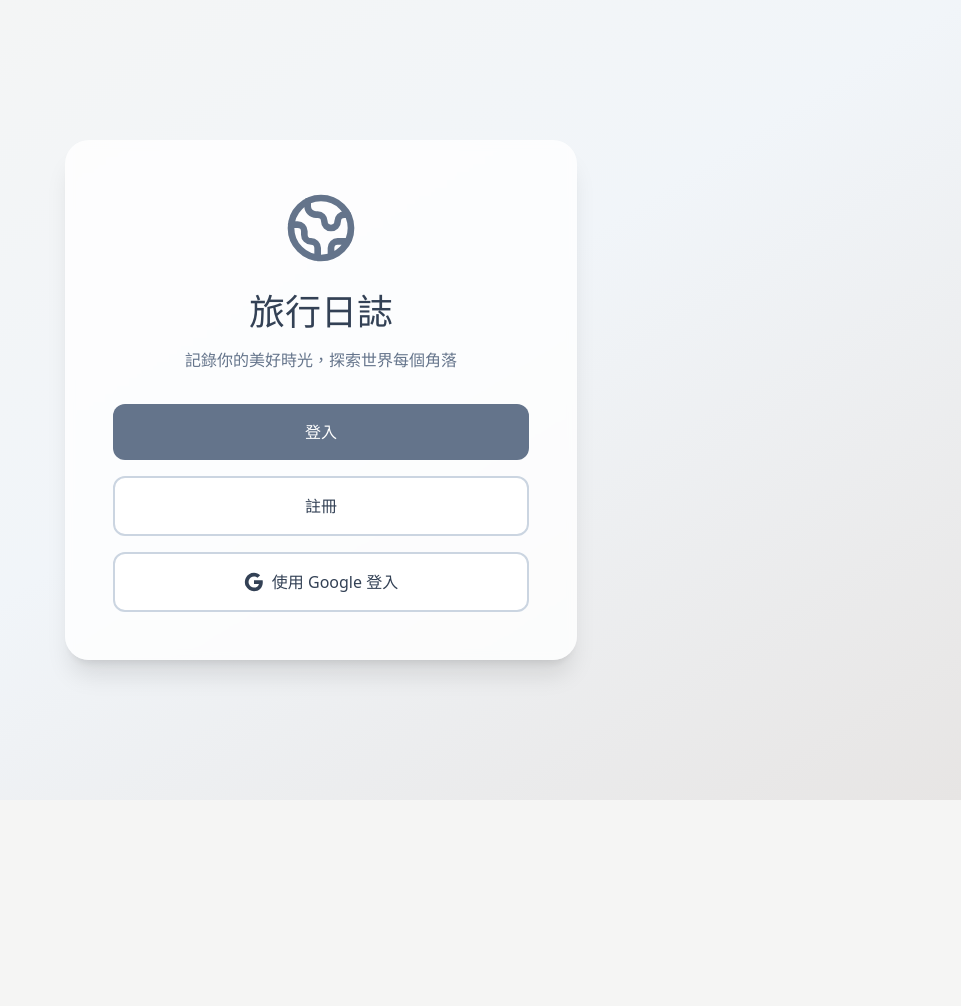
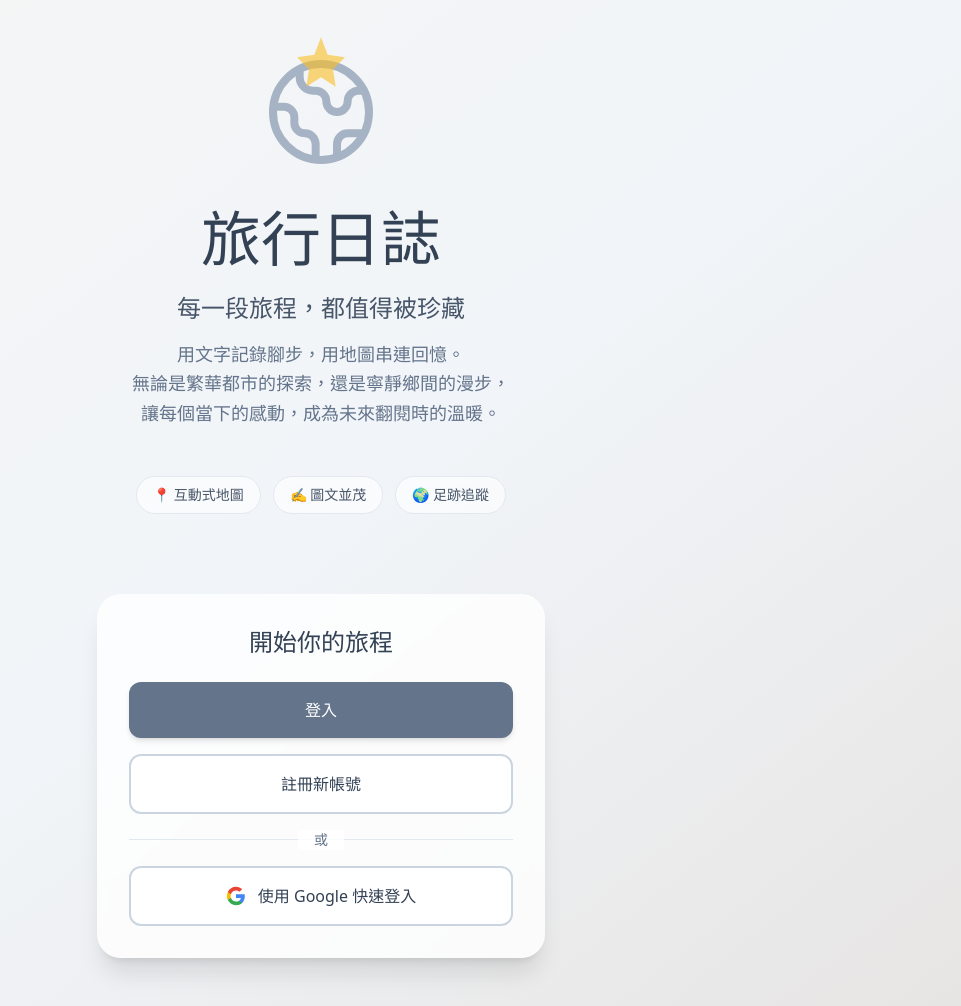
Before and after one commit to shane01526/Travel-Journal, a Flask app: page / in a window 1280 px wide. Shown: the whole page, without its empty margins (319-1280 px from the left). Before the commit the page ends 800 px from the top, so only its background shows below. Run offline with Flask 3, Linux system fonts and the light colour scheme; some libraries are stand-ins or nearby versions.

Commit message:
Update welcome.html

```diff
--- a/templates/welcome.html
+++ b/templates/welcome.html
@@ -6,30 +6,88 @@
     <title>歡迎 - 旅行日誌</title>
     <script src="https://cdn.tailwindcss.com"></script>
 </head>
-<body class="min-h-screen bg-gradient-to-br from-stone-100 via-slate-100 to-stone-200 flex items-center justify-center p-4">
-    <div class="bg-white/80 backdrop-blur-sm rounded-3xl shadow-xl p-12 w-full max-w-lg text-center">
-        <svg class="w-20 h-20 mx-auto mb-6 text-slate-500" fill="none" stroke="currentColor" viewBox="0 0 24 24">
-            <path stroke-linecap="round" stroke-linejoin="round" stroke-width="2" d="M3.055 11H5a2 2 0 012 2v1a2 2 0 002 2 2 2 0 012 2v2.945M8 3.935V5.5A2.5 2.5 0 0010.5 8h.5a2 2 0 012 2 2 2 0 104 0 2 2 0 012-2h1.064M15 20.488V18a2 2 0 012-2h3.064M21 12a9 9 0 11-18 0 9 9 0 0118 0z"/>
+<body class="min-h-screen bg-gradient-to-br from-stone-100 via-slate-100 to-stone-200">
+    <!-- 上半部：文藝宣傳區 -->
+    <div class="min-h-[60vh] flex items-center justify-center px-4 py-12">
+        <div class="max-w-4xl mx-auto text-center">
+            <!-- 裝飾性圖示 -->
+            <div class="relative mb-8">
+                <svg class="w-32 h-32 mx-auto text-slate-400 opacity-80" fill="none" stroke="currentColor" viewBox="0 0 24 24">
+                    <path stroke-linecap="round" stroke-linejoin="round" stroke-width="1.5" d="M3.055 11H5a2 2 0 012 2v1a2 2 0 002 2 2 2 0 012 2v2.945M8 3.935V5.5A2.5 2.5 0 0010.5 8h.5a2 2 0 012 2 2 2 0 104 0 2 2 0 012-2h1.064M15 20.488V18a2 2 0 012-2h3.064M21 12a9 9 0 11-18 0 9 9 0 0118 0z"/>
                 </svg>
-        <h1 class="text-4xl font-light text-slate-700 mb-4">旅行日誌</h1>
-        <p class="text-slate-500 mb-8">記錄你的美好時光，探索世界每個角落</p>
+                <!-- 裝飾性點綴 -->
+                <div class="absolute top-0 left-1/2 -translate-x-1/2 -translate-y-4">
+                    <svg class="w-16 h-16 text-amber-400 opacity-60" fill="currentColor" viewBox="0 0 24 24">
+                        <path d="M12 2L9.5 8.5L3 9.5L7.5 14L6.5 20.5L12 17L17.5 20.5L16.5 14L21 9.5L14.5 8.5L12 2Z"/>
+                    </svg>
+                </div>
+            </div>
+
+            <!-- 主標題 -->
+            <h1 class="text-5xl md:text-6xl font-light text-slate-700 mb-6 leading-tight">
+                旅行日誌
+            </h1>
+
+            <!-- 文藝描述 -->
+            <div class="space-y-4 mb-12">
+                <p class="text-xl md:text-2xl text-slate-600 font-light leading-relaxed">
+                    每一段旅程，都值得被珍藏
+                </p>
+                <p class="text-lg text-slate-500 max-w-2xl mx-auto leading-relaxed">
+                    用文字記錄腳步，用地圖串連回憶。<br>
+                    無論是繁華都市的探索，還是寧靜鄉間的漫步，<br>
+                    讓每個當下的感動，成為未來翻閱時的溫暖。
+                </p>
+            </div>
+
+            <!-- 特色標籤 -->
+            <div class="flex flex-wrap justify-center gap-3 mb-8">
+                <span class="px-4 py-2 bg-white/60 backdrop-blur-sm rounded-full text-sm text-slate-600 border border-slate-200">
+                    📍 互動式地圖
+                </span>
+                <span class="px-4 py-2 bg-white/60 backdrop-blur-sm rounded-full text-sm text-slate-600 border border-slate-200">
+                    ✍️ 圖文並茂
+                </span>
+                <span class="px-4 py-2 bg-white/60 backdrop-blur-sm rounded-full text-sm text-slate-600 border border-slate-200">
+                    🌍 足跡追蹤
+                </span>
+            </div>
+        </div>
+    </div>
+
+    <!-- 下半部：登入註冊區 -->
+    <div class="pb-12 px-4">
+        <div class="max-w-md mx-auto bg-white/80 backdrop-blur-sm rounded-3xl shadow-xl p-8">
+            <h2 class="text-2xl font-light text-slate-700 mb-6 text-center">開始你的旅程</h2>
 
             <div class="space-y-4">
-            <a href="/login" class="block w-full bg-slate-500 hover:bg-slate-600 text-white py-4 rounded-xl transition-colors font-medium">
+                <a href="/login" class="block w-full bg-slate-500 hover:bg-slate-600 text-white py-4 rounded-xl transition-all duration-300 font-medium text-center shadow-md hover:shadow-lg transform hover:-translate-y-0.5">
                     登入
                 </a>
-            <a href="/register" class="block w-full bg-white border-2 border-slate-300 hover:bg-slate-50 text-slate-700 py-4 rounded-xl transition-colors font-medium">
-                註冊
+
+                <a href="/register" class="block w-full bg-white border-2 border-slate-300 hover:bg-slate-50 text-slate-700 py-4 rounded-xl transition-all duration-300 font-medium text-center hover:border-slate-400">
+                    註冊新帳號
                 </a>
-            <button id="googleLogin" class="w-full bg-white border-2 border-slate-300 hover:bg-slate-50 text-slate-700 py-4 rounded-xl transition-colors font-medium flex items-center justify-center space-x-2">
+
+                <div class="relative my-6">
+                    <div class="absolute inset-0 flex items-center">
+                        <div class="w-full border-t border-slate-200"></div>
+                    </div>
+                    <div class="relative flex justify-center text-sm">
+                        <span class="px-4 bg-white/80 text-slate-500">或</span>
+                    </div>
+                </div>
+
+                <button id="googleLogin" class="w-full bg-white border-2 border-slate-300 hover:bg-slate-50 text-slate-700 py-4 rounded-xl transition-all duration-300 font-medium flex items-center justify-center space-x-3 hover:border-slate-400">
                     <svg class="w-5 h-5" viewBox="0 0 24 24">
-                    <path fill="currentColor" d="M22.56 12.25c0-.78-.07-1.53-.2-2.25H12v4.26h5.92c-.26 1.37-1.04 2.53-2.21 3.31v2.77h3.57c2.08-1.92 3.28-4.74 3.28-8.09z"/>
-                    <path fill="currentColor" d="M12 23c2.97 0 5.46-.98 7.28-2.66l-3.57-2.77c-.98.66-2.23 1.06-3.71 1.06-2.86 0-5.29-1.93-6.16-4.53H2.18v2.84C3.99 20.53 7.7 23 12 23z"/>
-                    <path fill="currentColor" d="M5.84 14.09c-.22-.66-.35-1.36-.35-2.09s.13-1.43.35-2.09V7.07H2.18C1.43 8.55 1 10.22 1 12s.43 3.45 1.18 4.93l2.85-2.22.81-.62z"/>
-                    <path fill="currentColor" d="M12 5.38c1.62 0 3.06.56 4.21 1.64l3.15-3.15C17.45 2.09 14.97 1 12 1 7.7 1 3.99 3.47 2.18 7.07l3.66 2.84c.87-2.6 3.3-4.53 6.16-4.53z"/>
+                        <path fill="#4285F4" d="M22.56 12.25c0-.78-.07-1.53-.2-2.25H12v4.26h5.92c-.26 1.37-1.04 2.53-2.21 3.31v2.77h3.57c2.08-1.92 3.28-4.74 3.28-8.09z"/>
+                        <path fill="#34A853" d="M12 23c2.97 0 5.46-.98 7.28-2.66l-3.57-2.77c-.98.66-2.23 1.06-3.71 1.06-2.86 0-5.29-1.93-6.16-4.53H2.18v2.84C3.99 20.53 7.7 23 12 23z"/>
+                        <path fill="#FBBC05" d="M5.84 14.09c-.22-.66-.35-1.36-.35-2.09s.13-1.43.35-2.09V7.07H2.18C1.43 8.55 1 10.22 1 12s.43 3.45 1.18 4.93l2.85-2.22.81-.62z"/>
+                        <path fill="#EA4335" d="M12 5.38c1.62 0 3.06.56 4.21 1.64l3.15-3.15C17.45 2.09 14.97 1 12 1 7.7 1 3.99 3.47 2.18 7.07l3.66 2.84c.87-2.6 3.3-4.53 6.16-4.53z"/>
                     </svg>
-                <span>使用 Google 登入</span>
+                    <span>使用 Google 快速登入</span>
                 </button>
+            </div>
         </div>
     </div>
 
```
Lines whose indentation alone changed are shown as unchanged.
